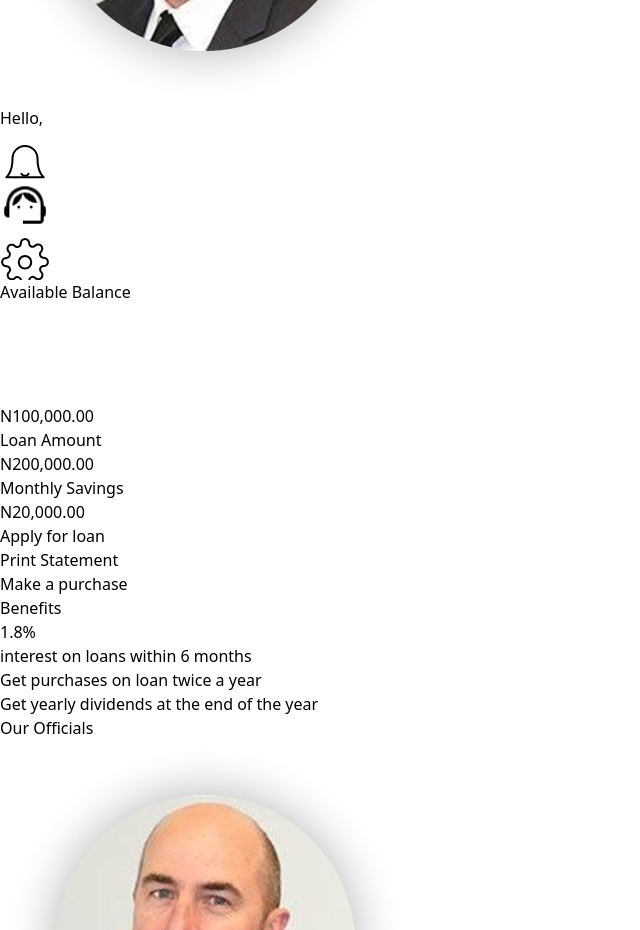
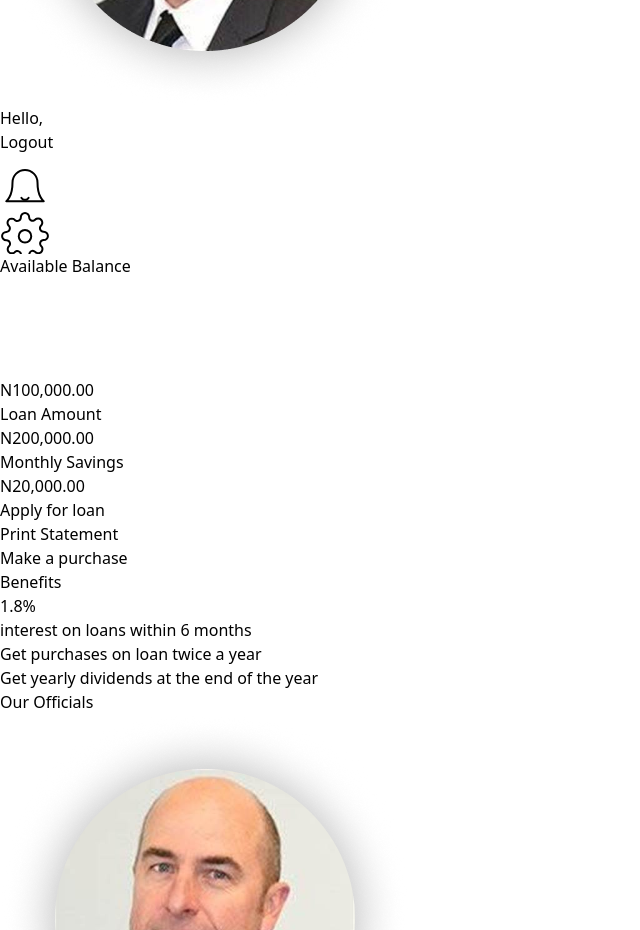
Before and after one commit to adepoju-oluwatobi/cooperative-portal-frontend, a React (Vite) app: page /dashboard in a window 1280 px wide. Shown: the part 2960-3890 px from the top of the page, without its empty margins (0-640 px from the left). Built offline with nearby package versions, Linux system fonts and the light colour scheme; no server answers.

Commit message:
added logout button

```diff
--- a/src/pages/Dashboard.jsx
+++ b/src/pages/Dashboard.jsx
@@ -55,8 +55,10 @@ function Dashboard() {
               <p className='md:text-xl'>Hello, {user?.data.users} <span className='font-bold'>{sharedData}</span></p>
             </div>
             <div className='flex items-start cursor-pointer gap-3 pr-4'>
+              {/**LOGOUT BUTTON */}
+              <button className='p-1 px-2 rounded-lg bg-red-500 text-white'>Logout</button>
               <img className='w-5' src={Bell} alt="" />
-              <img className='w-5' src={CareService} alt="" />
+              {/* <img className='w-5' src={CareService} alt="" /> */}
               <img className='w-5' src={Settings} alt="" />
             </div>
           </div>
```
